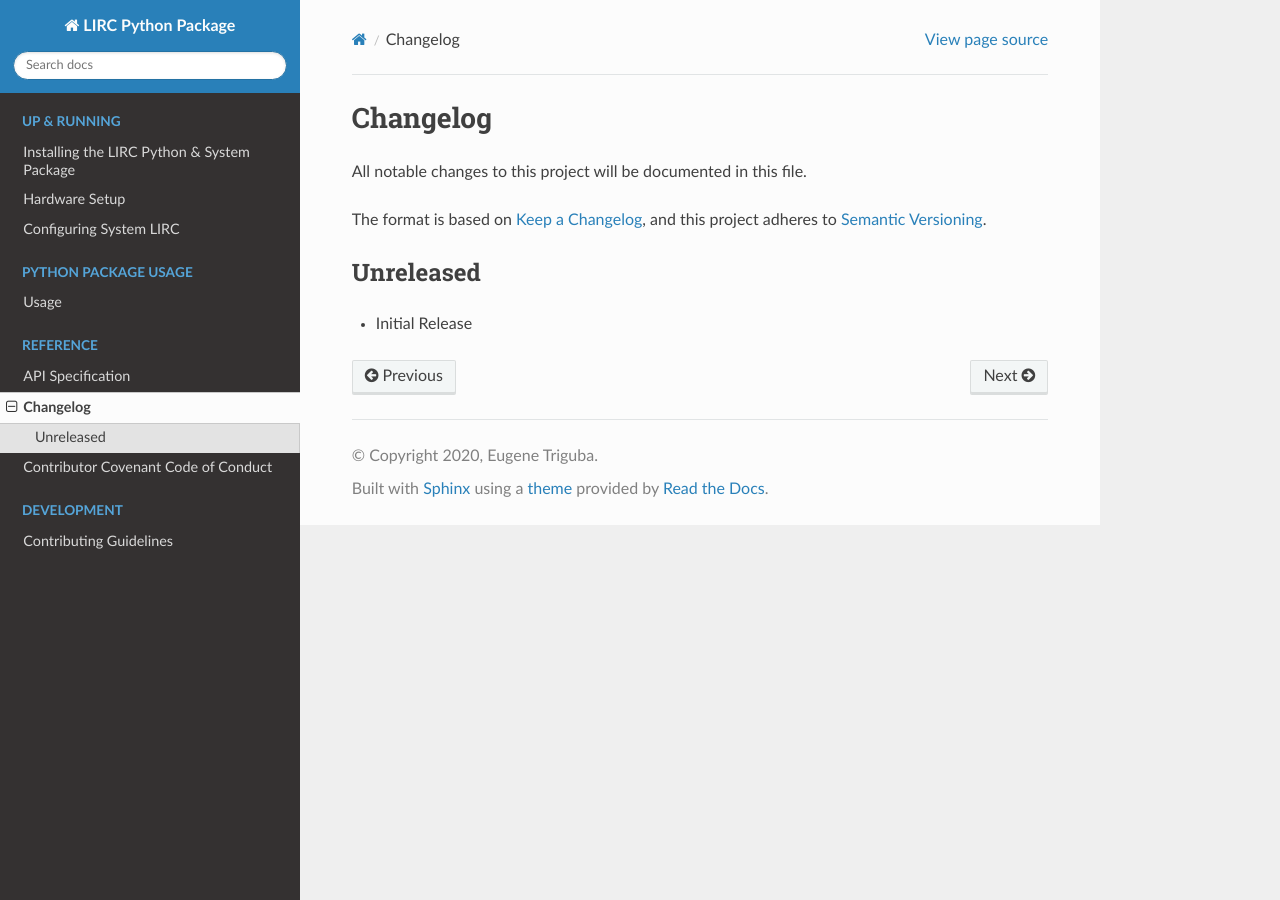
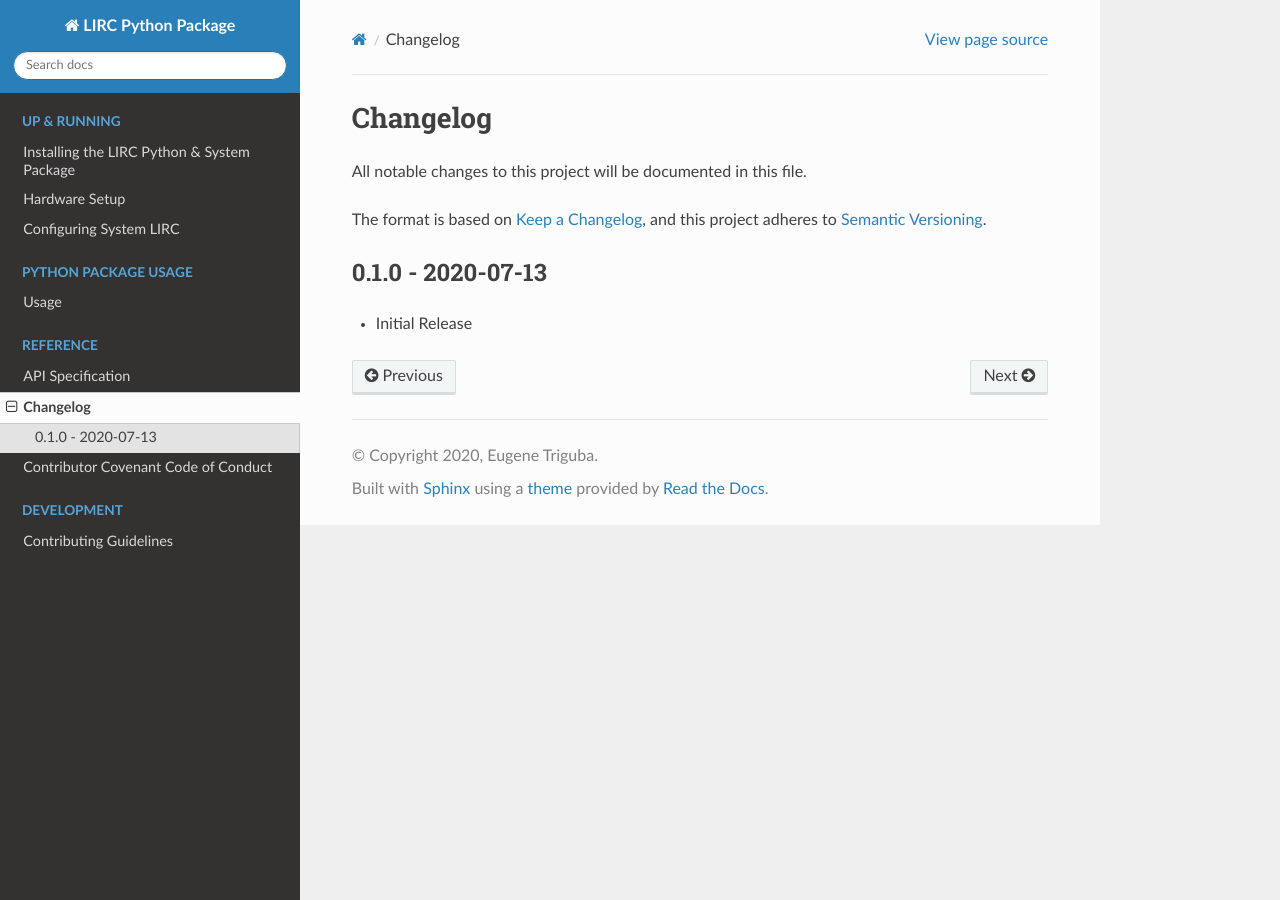
Before and after one commit to eugenetriguba/lirc, a Sphinx documentation site: the page built from docs/source/changelog.rst, in a window 1280 px wide. Built offline with Sphinx 7.4.7 and the Read the Docs theme 2.0.0, drawn with Linux system fonts in a browser that asks for light colours.

Commit message:
Bump version: 0.0.0 → 0.1.0

```diff
--- a/CHANGELOG.rst
+++ b/CHANGELOG.rst
@@ -8,7 +8,7 @@ Changelog <https://keepachangelog.com/en/1.0.0/>`_, and this project
 adheres to `Semantic Versioning <https://semver.org/spec/v2.0.0.html>`_.
 
 
-Unreleased
+0.1.0 - 2020-07-13
 ------------------
 
 - Initial Release
--- a/docs/source/conf.py
+++ b/docs/source/conf.py
@@ -23,7 +23,7 @@ copyright = "2020, Eugene Triguba"
 author = "Eugene Triguba"
 
 # The full version, including alpha/beta/rc tags
-release = "0.0.0"
+release = "0.1.0"
 
 
 # -- General configuration ---------------------------------------------------
--- a/lirc/__init__.py
+++ b/lirc/__init__.py
@@ -7,7 +7,7 @@ from .exceptions import (
 from .lirc import Lirc
 from .response import LircResponse
 
-__version__ = "0.0.0"
+__version__ = "0.1.0"
 
 __all__ = [
     "Lirc",
--- a/pyproject.toml
+++ b/pyproject.toml
@@ -1,6 +1,6 @@
 [tool.poetry]
 name = "lirc"
-version = "0.0.0"
+version = "0.1.0"
 description = "Interact with the daemon in the Linux Infrared Remote Control package"
 authors = ["Eugene Triguba <eugenetriguba@gmail.com>"]
 license = "MIT"
```
Also changed, not shown: .bumpversion.cfg.
